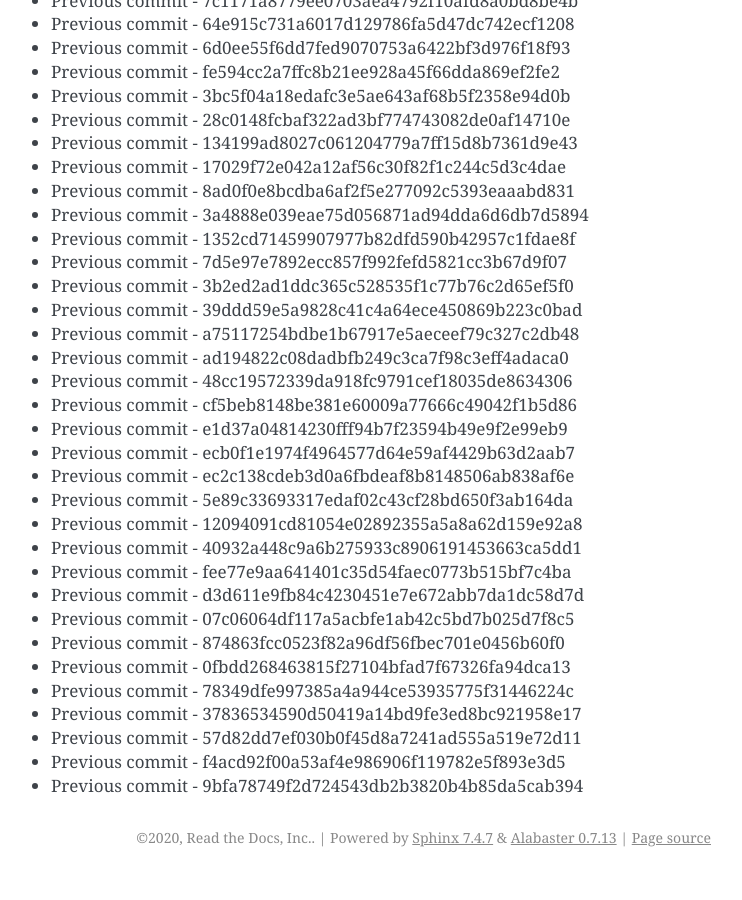
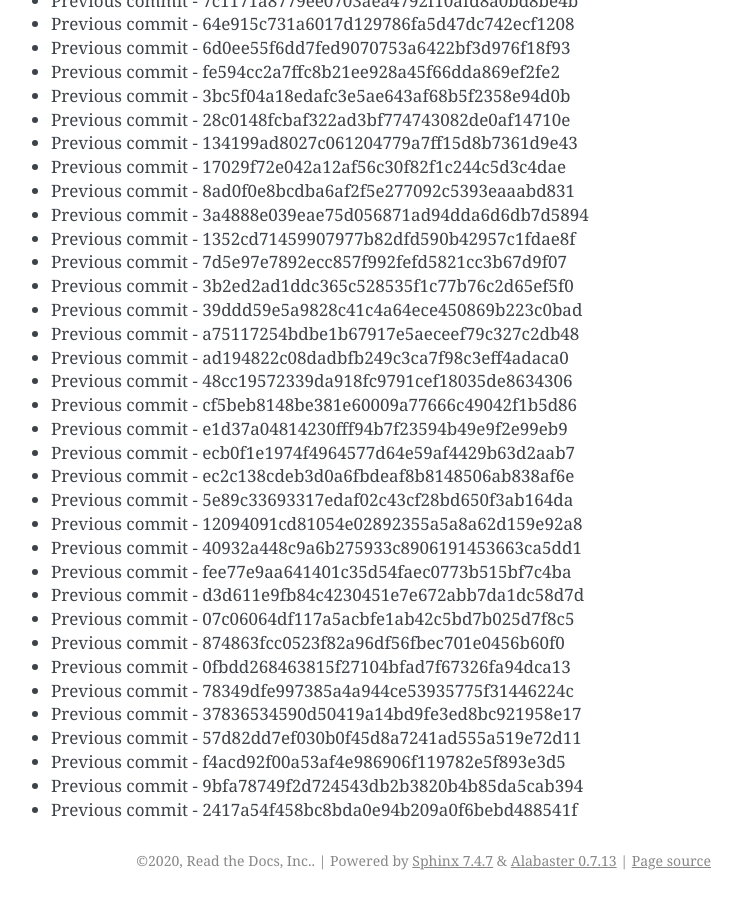
Before and after one commit to readthedocs/rtd-git-stresstest, a Sphinx documentation site: the page built from docs/updates.rst, in a window 1280 px wide and 900 px high, scrolled down 41657 px. Shown: the whole window, without its empty margins (399-1141 px from the left). Built offline with Sphinx 7.4.7, drawn with Linux system fonts in a browser that asks for light colours; before the commit the page ends 42534 px from its top, so only the background shows below that.

Commit message:
Generating commit from previous: 2417a54f458bc8bda0e94b209a0f6bebd488541f

```diff
--- a/docs/updates.rst
+++ b/docs/updates.rst
@@ -1782,3 +1782,4 @@ It can be tested for any performance characteristics.
 * Previous commit - 57d82dd7ef030b0f45d8a7241ad555a519e72d11
 * Previous commit - f4acd92f00a53af4e986906f119782e5f893e3d5
 * Previous commit - 9bfa78749f2d724543db2b3820b4b85da5cab394
+* Previous commit - 2417a54f458bc8bda0e94b209a0f6bebd488541f
```
